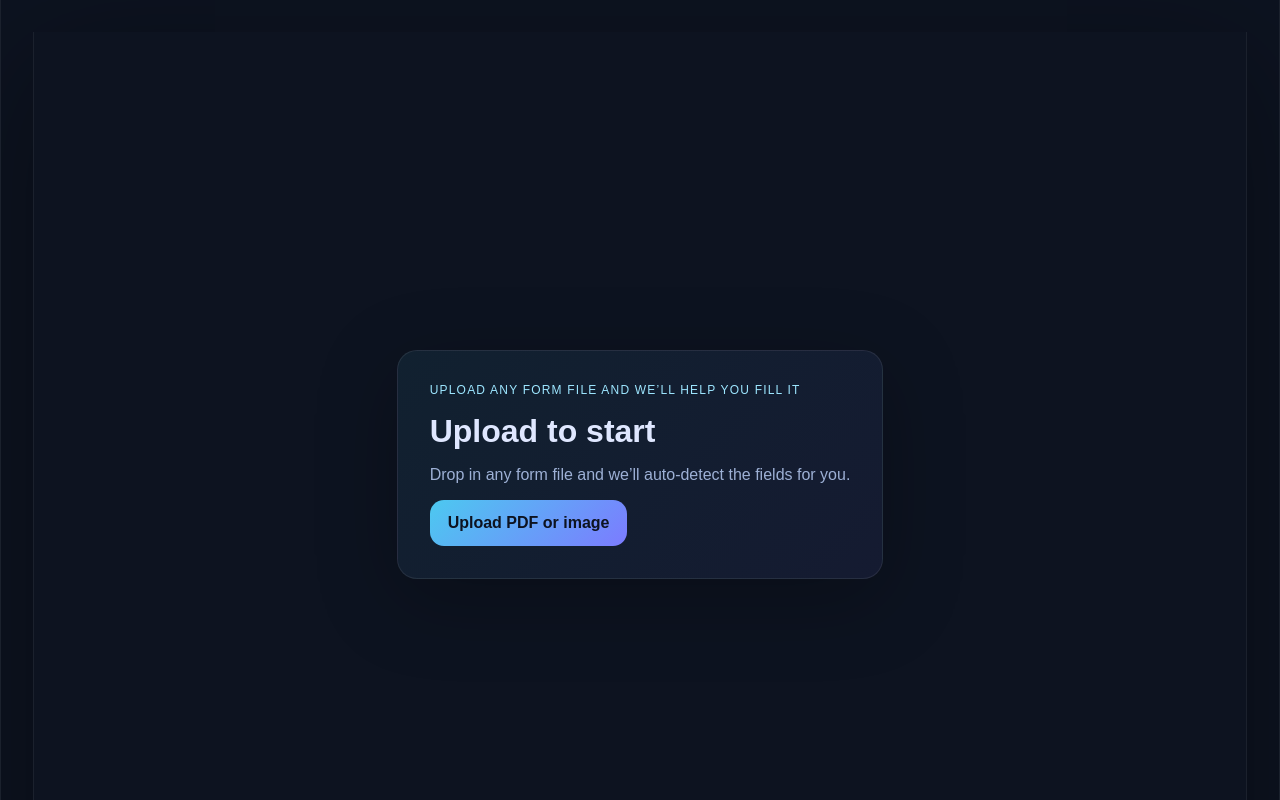
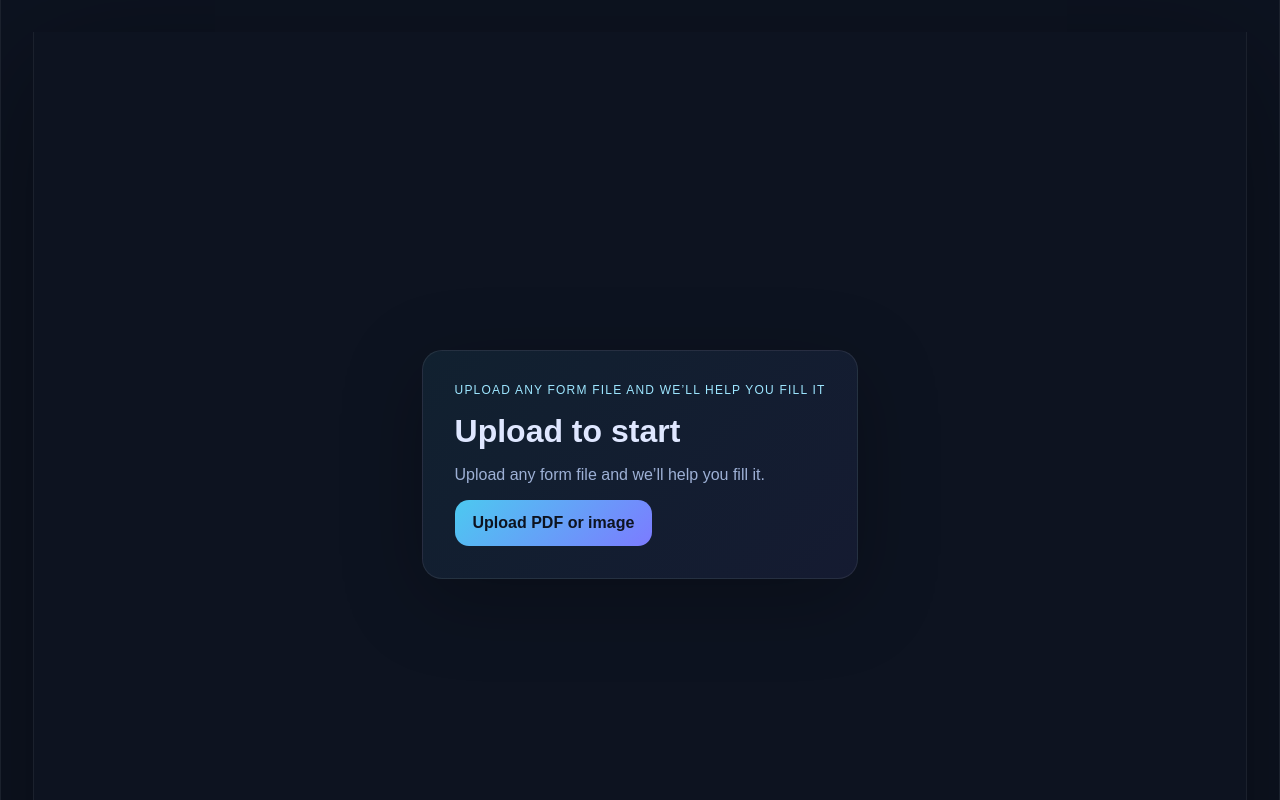
Before and after one commit to vyahhi/keep-calm-and-fill-the-form, a Next.js app: page / in a window 1280 px wide. Shown: the top 800 px of the page. Built offline with nearby package versions, Linux system fonts and the light colour scheme.

Commit message:
Align hero description with tagline

```diff
--- a/src/app/page.tsx
+++ b/src/app/page.tsx
@@ -288,7 +288,7 @@ export default function Home() {
 
   const heroDescription = useMemo(() => {
     if (!file)
-      return "Drop in any form file and we’ll auto-detect the fields for you.";
+      return "Upload any form file and we’ll help you fill it.";
     if (!hasForm) return "Finding fields to turn this file into a quick web form.";
     return "Review detected fields, fill them out, and download an overlaid PDF.";
   }, [file, hasForm]);
```
